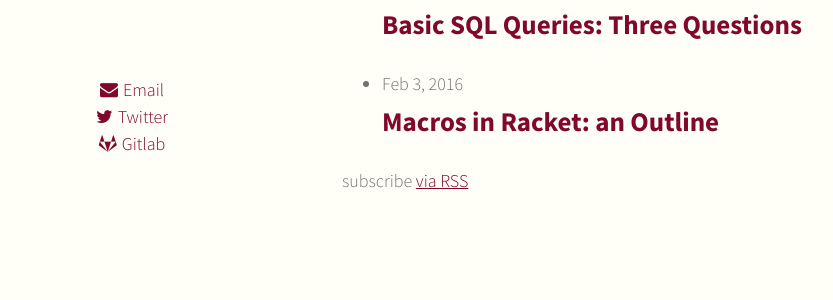
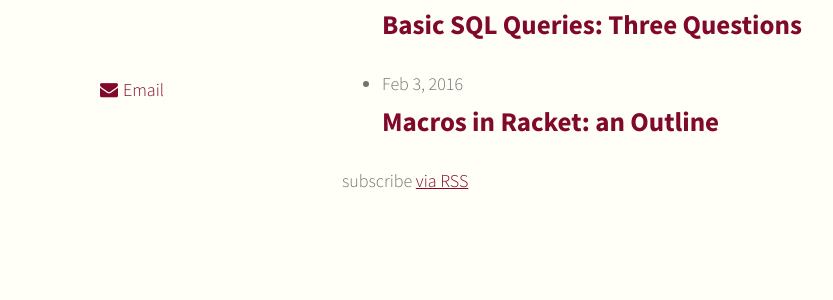
Before and after one commit to gavinmcgimpsey/gavinmcgimpsey.github.io, a Jekyll site: the page built from index.html, in a window 1280 px wide. Shown: the part 349-649 px from the top of the page, without its empty margins (188-1021 px from the left). Built offline with Jekyll 4.4.1, drawn with Linux system fonts in a browser that asks for light colours.

Commit message:
Removed Twitter and Gitlab links

```diff
--- a/_includes/header.html
+++ b/_includes/header.html
@@ -18,8 +18,6 @@
         </nav>
         <nav class="contact-links">
             <a href="mailto:dev@gavinmcg.com"><i class="fa fa-envelope" aria-hidden="true"></i>Email</a>
-            <a href="https://twitter.com/GavinMcGimpsey"><i class="fa fa-twitter" aria-hidden="true"></i>Twitter</a>
-            <a href="https://gavinmcg.gitlab.com"><i class="fa fa-gitlab" aria-hidden="true"></i>Gitlab</a>
         </nav>
 
     </div>
```
